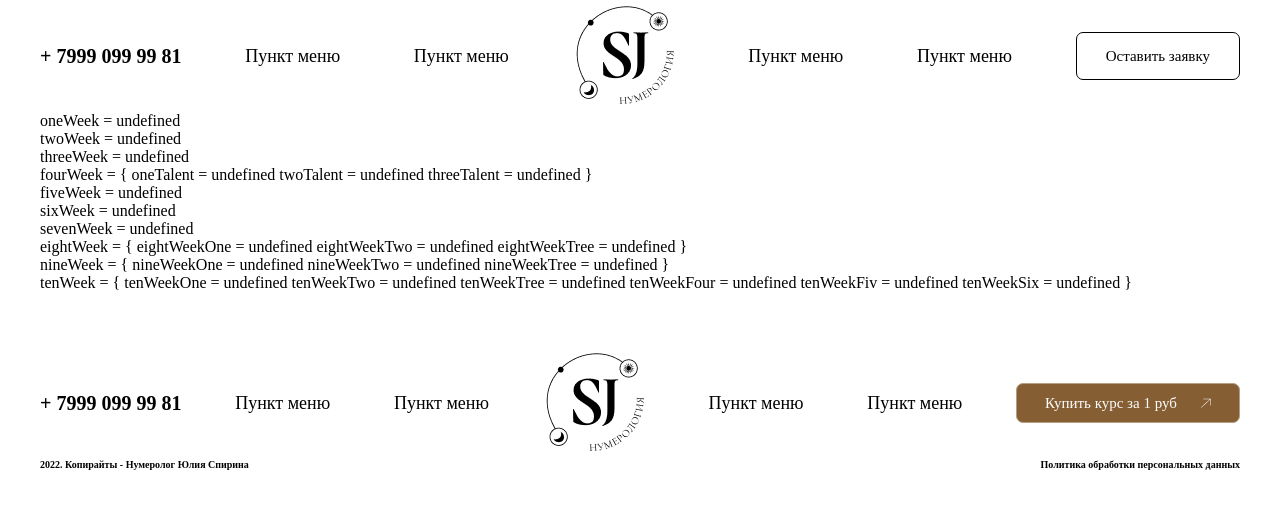
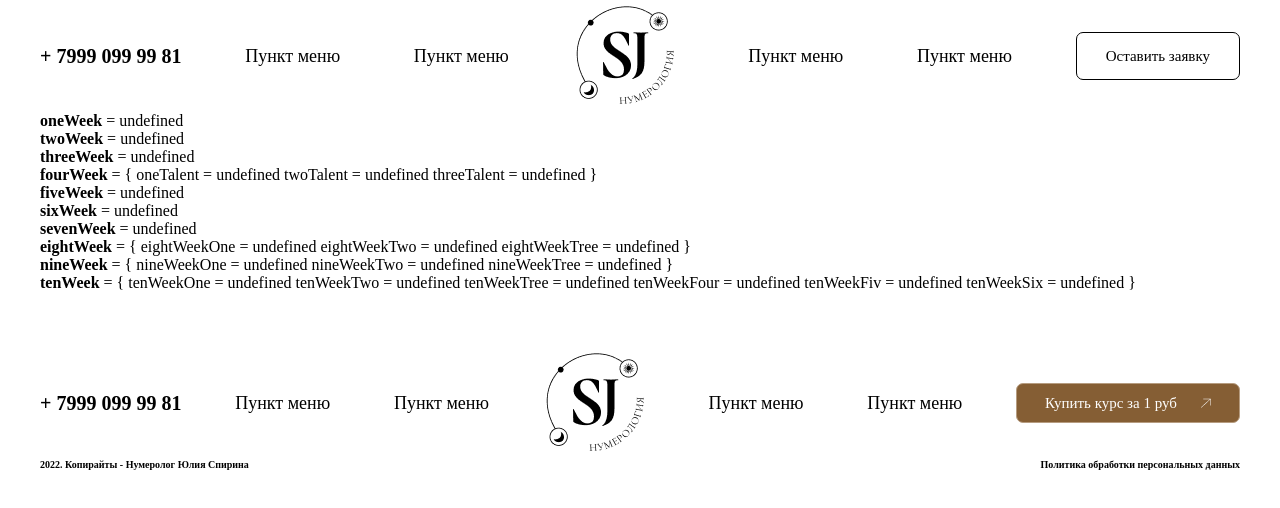
Before and after one commit to Aramayis331/Numerology, a React (Create React App) app: page /weeks in a window 1280 px wide. Shown: the top 508 px of the page. Built offline with nearby package versions, Linux system fonts and the light colour scheme; a web font is replaced by a local one.

Commit message:
Res calc

```diff
--- a/src/pages/weeksCalculator/index.jsx
+++ b/src/pages/weeksCalculator/index.jsx
@@ -4,35 +4,65 @@ const WeeksCalculator = () => {
   const { state } = useLocation();
   return (
     <div>
-      <p>{`oneWeek = ${state?.oneWeek}`}</p>
-      <p>{`twoWeek = ${state?.twoWeek}`}</p>
-      <p>{`threeWeek = ${state?.threeWeek}`}</p>
-      <p>{`fourWeek = {
+      <p>
+        <span style={{ fontWeight: 900 }}>oneWeek</span>
+        {` = ${state?.oneWeek}`}
+      </p>
+      <p>
+        <span style={{ fontWeight: 900 }}>twoWeek</span>
+        {` = ${state?.twoWeek}`}
+      </p>
+      <p>
+        <span style={{ fontWeight: 900 }}>threeWeek</span>
+        {` = ${state?.threeWeek}`}
+      </p>
+      <p>
+        <span style={{ fontWeight: 900 }}>fourWeek</span>
+        {` = {
        oneTalent = ${state?.fourWeek?.oneTalent}
        twoTalent = ${state?.fourWeek?.twoTalent}
        threeTalent = ${state?.fourWeek?.threeTalent}
-      }`}</p>
-      <p>{`fiveWeek = ${state?.fiveWeek}`}</p>
-      <p>{`sixWeek = ${state?.sixWeek}`}</p>
-      <p>{`sevenWeek = ${state?.sevenWeek}`}</p>
-      <p>{`eightWeek = {
+      }`}
+      </p>
+      <p>
+        <span style={{ fontWeight: 900 }}>fiveWeek</span>
+        {` = ${state?.fiveWeek}`}
+      </p>
+      <p>
+        <span style={{ fontWeight: 900 }}>sixWeek</span>
+        {` = ${state?.sixWeek}`}
+      </p>
+      <p>
+        <span style={{ fontWeight: 900 }}>sevenWeek</span>
+        {` = ${state?.sevenWeek}`}
+      </p>
+      <p>
+        <span style={{ fontWeight: 900 }}>eightWeek</span>
+        {` = {
         eightWeekOne = ${state?.eightWeek?.eightWeekOne}
         eightWeekTwo = ${state?.eightWeek?.eightWeekTwo}
         eightWeekTree = ${state?.eightWeek?.eightWeekTree}
-      }`}</p>
-      <p>{`nineWeek = {
+      }`}
+      </p>
+      <p>
+        <span style={{ fontWeight: 900 }}>nineWeek</span>
+        {` = {
         nineWeekOne = ${state?.nineWeek?.nineWeekOne}
         nineWeekTwo = ${state?.nineWeek?.nineWeekTwo}
         nineWeekTree = ${state?.nineWeek?.nineWeekTree}
-      }`}</p>
-      <p>{`tenWeek = {
+      }`}
+      </p>
+      <p>
+        <span style={{ fontWeight: 900 }}>tenWeek</span>
+        {` = {
         tenWeekOne = ${state?.tenWeek?.tenWeekOne}
         tenWeekTwo = ${state?.tenWeek?.tenWeekTwo}
         tenWeekTree = ${state?.tenWeek?.tenWeekTree}
         tenWeekFour = ${state?.tenWeek?.tenWeekFour}
         tenWeekFiv = ${state?.tenWeek?.tenWeekFiv}
         tenWeekSix = ${state?.tenWeek?.tenWeekSix}
-      }`}</p>
+      }`}
+      </p>
     </div>
   );
 };
```
